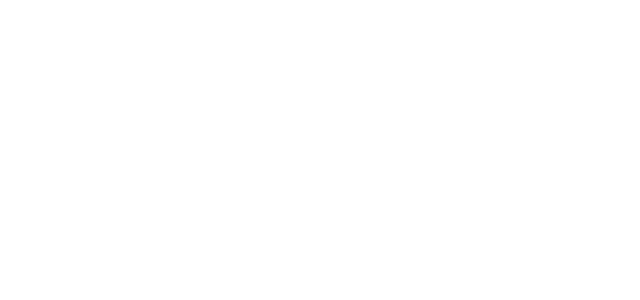
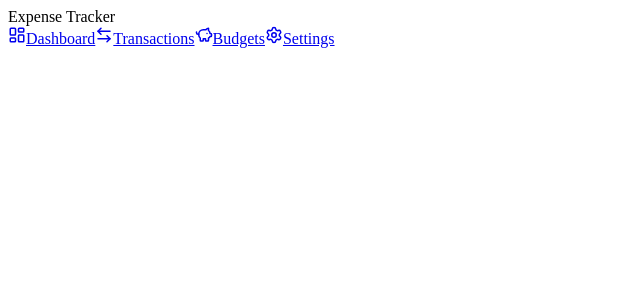
Before and after one commit to karl-Rollins/React_Expense_Tracker, a React (Vite) app: page / in a window 1280 px wide. Shown: the top 300 px of the page, without its empty margins (0-640 px from the left). Built offline with nearby package versions, Linux system fonts and the light colour scheme.

Commit message:
feat: build the layout and routing of the app

```diff
--- a/package.json
+++ b/package.json
@@ -10,8 +10,10 @@
     "preview": "vite preview"
   },
   "dependencies": {
+    "lucide-react": "^1.42.0",
     "react": "^19.2.8",
-    "react-dom": "^19.2.8"
+    "react-dom": "^19.2.8",
+    "react-router-dom": "^7.18.3"
   },
   "devDependencies": {
     "@babel/core": "^7.29.7",
--- a/src/App.jsx
+++ b/src/App.jsx
@@ -1,11 +1,11 @@
-import { useState } from 'react'
+
+import { RouterProvider } from 'react-router-dom'
 import './App.css'
+import router from './routes'
 
 function App() {
   return (
-    <div>
-
-    </div>
+    <RouterProvider router={router} />
   )
 }
 
--- a/src/layouts/MainLayout.jsx
+++ b/src/layouts/MainLayout.jsx
@@ -0,0 +1,43 @@
+import { NavLink, Outlet } from "react-router-dom";
+import {
+  LayoutDashboard,
+  ArrowLeftRight,
+  PiggyBank,
+  Settings,
+} from "lucide-react";
+
+const NAV_ITEMS = [
+  { to: "/", label: "Dashboard", icon: LayoutDashboard, end: true },
+  { to: "/transactions", label: "Transactions", icon: ArrowLeftRight },
+  { to: "/budgets", label: "Budgets", icon: PiggyBank },
+  { to: "/settings", label: "Settings", icon: Settings },
+];
+
+export default function MainLayout() {
+  return (
+    <div className="app-shell">
+      <aside className="sidebar">
+        <div className="brand">Expense Tracker</div>
+        <nav>
+          {NAV_ITEMS.map(({ to, label, icon: Icon, end }) => (
+            <NavLink
+              key={to}
+              to={to}
+              end={end}
+              className={({ isActive }) =>
+                `nav-link${isActive ? " active" : ""}`
+              }
+            >
+              <Icon size={18} />
+              <span>{label}</span>
+            </NavLink>
+          ))}
+        </nav>
+      </aside>
+
+      <main className="content">
+        <Outlet />
+      </main>
+    </div>
+  );
+}
--- a/src/pages/BudgetsPage.jsx
+++ b/src/pages/BudgetsPage.jsx
@@ -0,0 +1,7 @@
+export default function BudgetsPage () {
+    return (
+        <div>
+
+        </div>
+    )
+}
--- a/src/pages/DashboardPage.jsx
+++ b/src/pages/DashboardPage.jsx
@@ -0,0 +1,7 @@
+export default function DashboardPage () {
+    return (
+        <div>
+
+        </div>
+    )
+}
--- a/src/pages/NotFoundPage.jsx
+++ b/src/pages/NotFoundPage.jsx
@@ -0,0 +1,7 @@
+export default function NotFoundPage () {
+    return (
+        <div>
+
+        </div>
+    )
+}
--- a/src/pages/SettingsPage.jsx
+++ b/src/pages/SettingsPage.jsx
@@ -0,0 +1,7 @@
+export default function SettingsPage () {
+    return (
+        <div>
+
+        </div>
+    )
+}
--- a/src/pages/TransactionPage.jsx
+++ b/src/pages/TransactionPage.jsx
@@ -0,0 +1,7 @@
+export default function TransactionPage () {
+    return (
+        <div>
+
+        </div>
+    )
+}
--- a/src/routes.jsx
+++ b/src/routes.jsx
@@ -0,0 +1,23 @@
+import { createBrowserRouter } from "react-router-dom";
+import MainLayout from "./layouts/MainLayout";
+import DashboardPage from "./pages/DashboardPage";
+import TransactionPage from "./pages/TransactionPage";
+import BudgetsPage from "./pages/BudgetsPage";
+import SettingsPage from "./pages/SettingsPage";
+import NotFoundPage from "./pages/NotFoundPage";
+
+const router = createBrowserRouter([
+  {
+    path: "/",
+    element: <MainLayout />,
+    children: [
+      { index: true, element: <DashboardPage /> },
+      { path: "transaction", element: <TransactionPage /> },
+      { path: "budgets", element: <BudgetsPage /> },
+      { path: "settings", element: <SettingsPage /> },
+      { path: "*", element: <NotFoundPage /> },
+    ],
+  },
+]);
+
+export default router;
```
Also changed, not shown: 1 other file (tests, documents, lock files or other folders).
